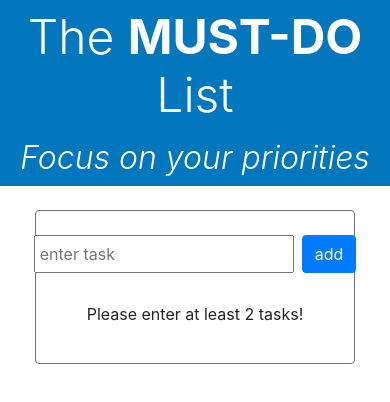
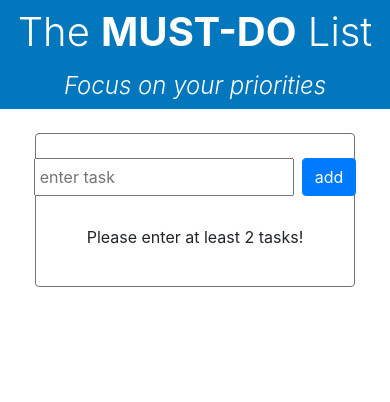
Before and after one commit to joshcarvel/must-do-list, a React (Create React App) app: page / in a window 390 px wide. Shown: the top 402 px of the page. Built offline with nearby package versions, Linux system fonts and the light colour scheme.

Commit message:
altered responsive styling for mobile

```diff
--- a/src/App.css
+++ b/src/App.css
@@ -30,6 +30,9 @@ header {
 
 @media (max-width: 576px) {
   .display-4 {
-    font-size: 3rem;
+    font-size: 2.5rem;
+  }
+  .subtitle {
+    font-size: 1.5rem;
   }
 }
--- a/src/App.js
+++ b/src/App.js
@@ -105,7 +105,7 @@ class App extends Component {
           <h1 className="display-4 text-center m-0 p-2">
             The <span className="font-weight-bold">MUST-DO</span> List
           </h1>
-          <h2 className="text-center m-0 p-2 font-weight-light font-italic">
+          <h2 className="subtitle text-center m-0 p-2 font-weight-light font-italic">
             Focus on your priorities
           </h2>
         </header>
```
